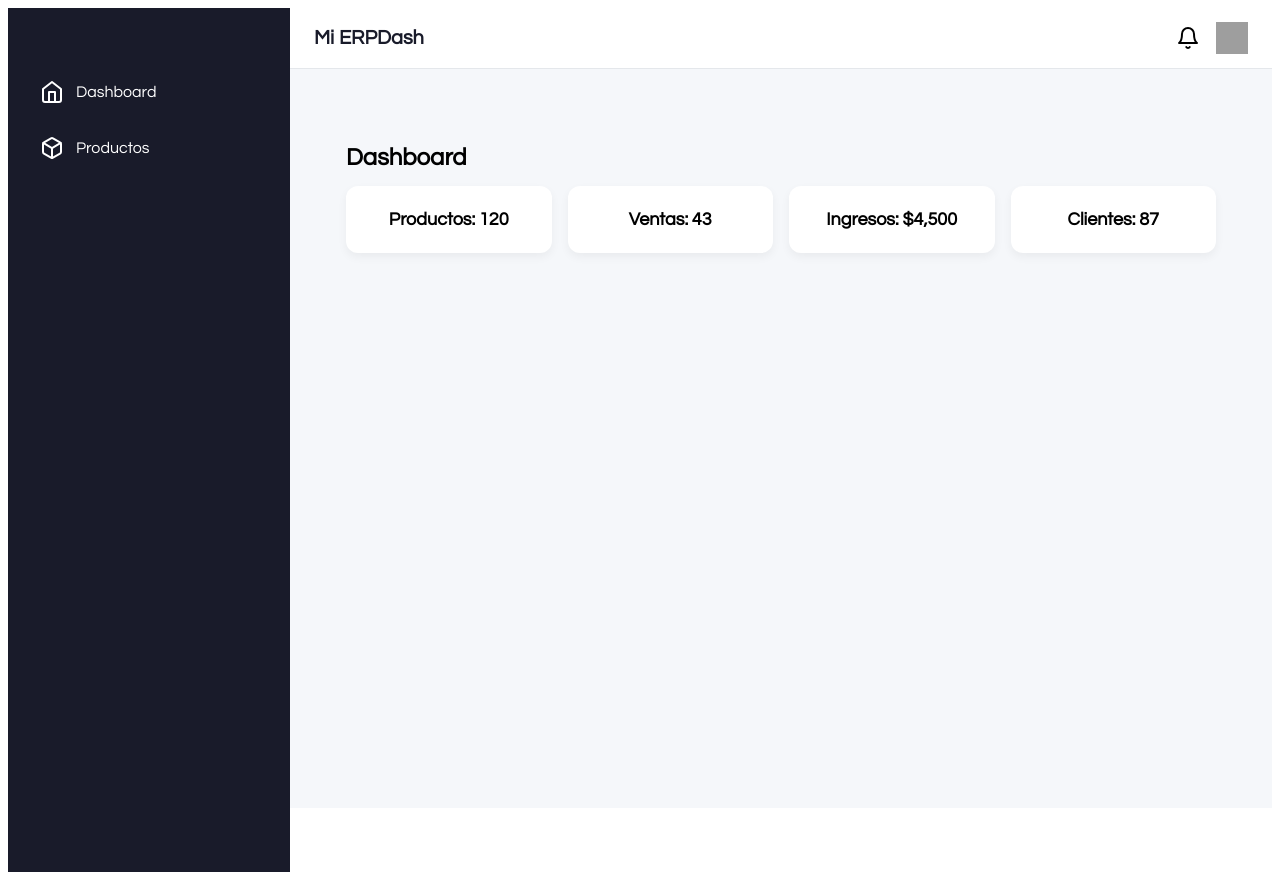
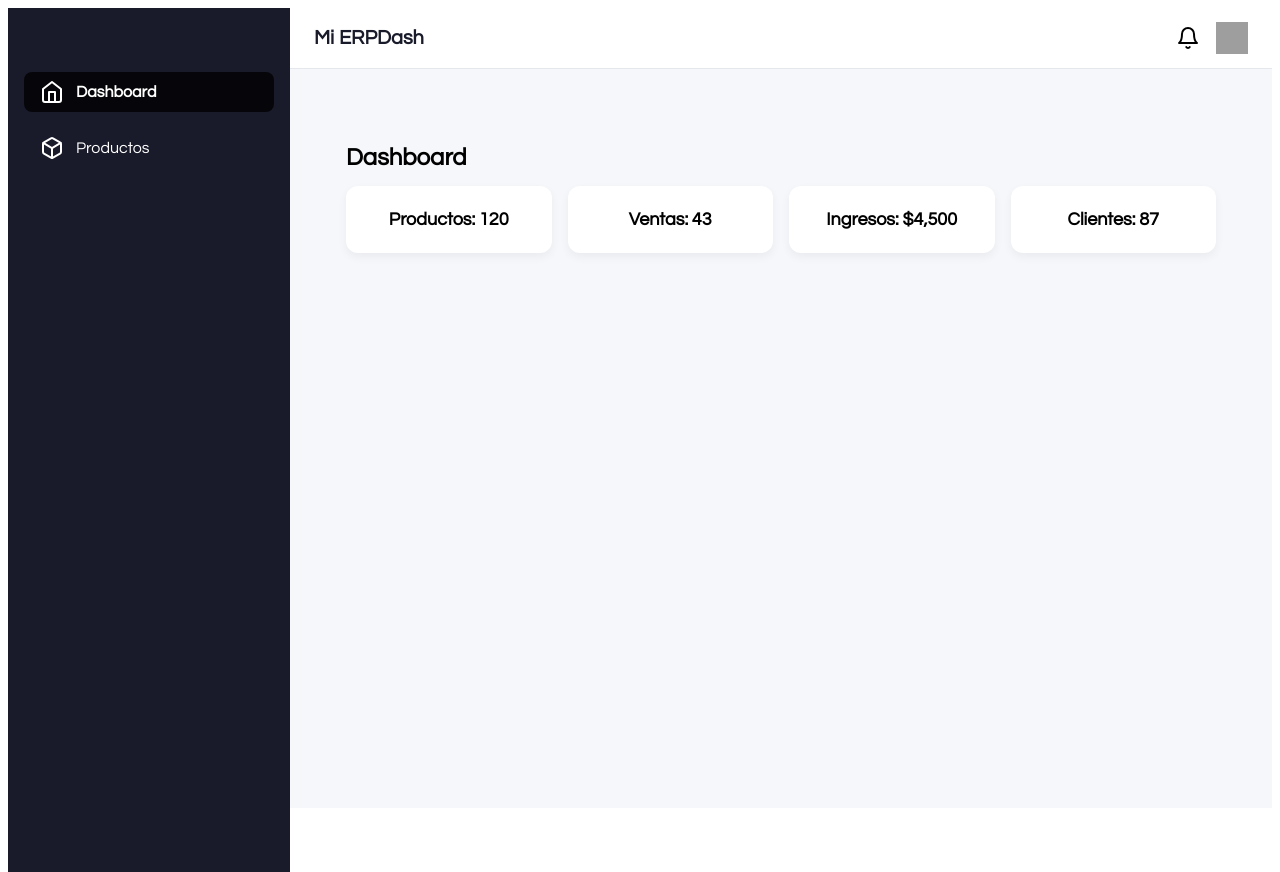
Before and after one commit to CristopherJMB/ERPDashMorav1, an Angular app in the folder ERP-DashMoraV1/: page /dashboard in a window 1280 px wide. Built offline with nearby package versions, Linux system fonts and the light colour scheme; grey boxes are pictures that could not be loaded.

Commit message:
feat(sidebar): agregar RouterLink y enlace al dash y productos

```diff
--- a/ERP-DashMoraV1/src/app/components/sidebar/sidebar.component.html
+++ b/ERP-DashMoraV1/src/app/components/sidebar/sidebar.component.html
@@ -1,15 +1,15 @@
 <nav class="sidebar">
   <ul>
     <li>
-      <a routerLink="/dashboard" routerLinkActive="active">
+      <a routerLink="/dashboard" routerLinkActive="active" [routerLinkActiveOptions]= "{exact : true}">
         <i class="icon" data-feather="home"></i>
-        Dashboard
+        <span>Dashboard</span>
       </a>
     </li>
     <li>
       <a routerLink="/productos" routerLinkActive="active">
         <i class="icon" data-feather="box"></i>
-        Productos
+        <span>Productos</span>
       </a>
     </li>
   </ul>
--- a/ERP-DashMoraV1/src/app/components/sidebar/sidebar.component.ts
+++ b/ERP-DashMoraV1/src/app/components/sidebar/sidebar.component.ts
@@ -1,13 +1,14 @@
 import { Component, AfterViewInit } from '@angular/core';
+import { RouterLink, RouterLinkActive } from '@angular/router';
 import feather from 'feather-icons';
 
 
 @Component({
   selector: 'app-sidebar',
   standalone:true,
-  imports: [],
+  imports: [RouterLink, RouterLinkActive],
   templateUrl: './sidebar.component.html',
-  styleUrl: './sidebar.component.scss'
+  styleUrls: ['./sidebar.component.scss']
 })
 export class SidebarComponent implements AfterViewInit {
   ngAfterViewInit() {
```
